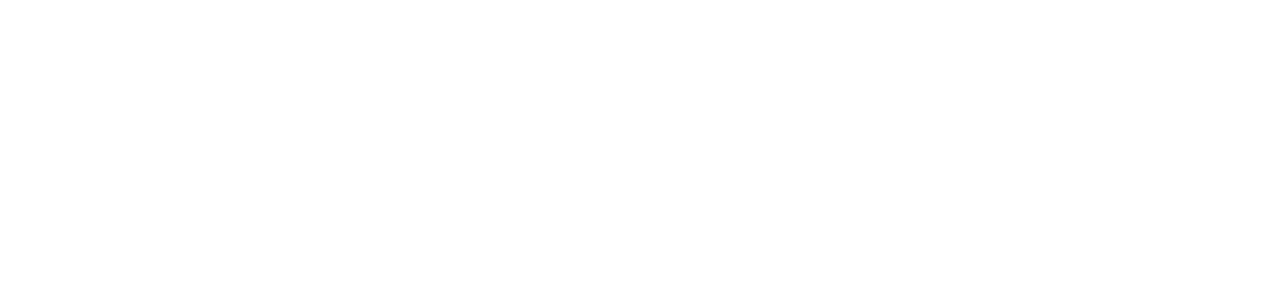
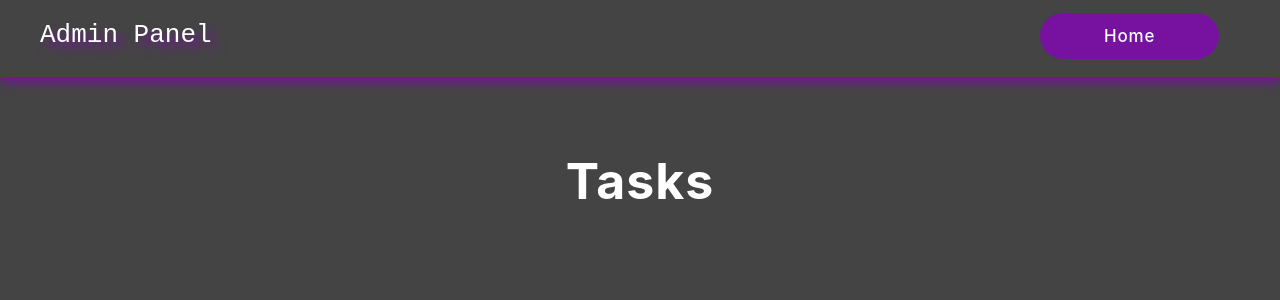
Before and after one commit to petbog/adminPanel, a React (Create React App) app: page /todo in a window 1280 px wide. Shown: the top 300 px of the page. Built offline with nearby package versions, Linux system fonts and the light colour scheme.

Commit message:
добавил страницу todo и рендер дел

```diff
--- a/src/Component/Header/Header.jsx
+++ b/src/Component/Header/Header.jsx
@@ -1,8 +1,11 @@
-import { Link } from 'react-router-dom'
+import { Link, useLocation } from 'react-router-dom'
 import s from './Header.module.css'
 
 
 const Header = () => {
+    const location = useLocation()
+
+
     return (
         <div className={s.Header}>
             <div className={s.container}>
@@ -10,9 +13,16 @@ const Header = () => {
                     <div className={s.logo}>
                         Admin Panel
                     </div>
-                    <nav className="">
-                        <Link to='todo'>Todo</Link>
-                    </nav>
+                    {
+                        location.pathname !== '/' ?
+                            <nav className={s.todoLinl}>
+                                <Link className={s.link} to='/'>Home</Link>
+                            </nav> :
+                            <nav className={s.todoLinl}>
+                                <Link className={s.link} to='todo'>Todo</Link>
+                            </nav>
+                    }
+
                 </div>
             </div>
 
--- a/src/Component/Header/Header.module.css
+++ b/src/Component/Header/Header.module.css
@@ -15,8 +15,8 @@
 
 .textBox {
     display: flex;
-    justify-content: flex-start;
-
+    justify-content: space-between;
+    align-items: baseline;
 }
 
 .logo {
@@ -32,7 +32,7 @@
     overflow: hidden;
     border-right: 4px solid #77119f;
     animation: flashing-border 0.75s step-end infinite,
-    printed-text 5s steps(11);
+        printed-text 5s steps(11);
 }
 
 @keyframes flashing-border {
@@ -48,8 +48,30 @@
         border-color: #77119f;
     }
 }
-@keyframes printed-text{
-    from{
+
+@keyframes printed-text {
+    from {
         width: 0;
     }
 }
+
+.todoLinl {
+    width: 200px;
+    height: 50px;
+}
+
+.link {
+    text-decoration: none;
+    color: #fff;
+    font-size: 17px;
+    background-color: #77119f;
+    font-weight: 500;
+    letter-spacing: 0.8px;
+    padding: 13px 64px;
+    border-radius: 50px;
+    cursor: pointer;
+    transition: all 0.4s ease;
+}
+.link:hover{
+background-color: #a42dd4;
+}
--- a/src/Component/Todo/Todo.jsx
+++ b/src/Component/Todo/Todo.jsx
@@ -1,23 +1,56 @@
-
+import s from './Todo.module.css'
 import { useSelector } from "react-redux"
 import { selectCron } from "../../Redux/Slice/cronSlice"
+import Header from './../Header/Header';
 
 
 const Todo = () => {
     const { item } = useSelector(selectCron)
+    console.log(item)
     // const [storage, setStorage] = useState([])
 
     // useEffect(() => {
     //     localStorage && setStorage(JSON.parse(localStorage.getItem('cron')))
     // }, [])
     return (
-        <div className="">
-            {item.map((todo, i) => (
-                <div className="">
-                    <p className="">{todo.value}dsgdfgfdzgg</p>
+        <div className={s.todo}>
+            <Header />
+            <div className={s.box}>
+                <div className={s.title}>
+                    <h1>Tasks</h1>
                 </div>
-
-            ))}
+            </div>
+            <div className={s.itemTask}>
+                {
+                    item.map((data, i) => (
+                        <div key={i} className="">
+                            <div className="">{data.value}</div>
+                            <div className="">{data.year}</div>
+                            {
+                                data.month.map((month, i) => (
+                                    <div key={i} className="">{month}</div>
+                                ))
+                            }
+                            {
+                                data.timeMonth.map((timeMonth, i) => (
+                                    <div key={i} className="">{timeMonth}</div>
+                                ))
+                            }
+                            {
+                                data.day.map((day, i) => (
+                                    <div key={i} className="">{day}</div>
+                                ))
+                            }
+                            {
+                                data.hour.map((hour, i) => (
+                                    <div key={i} className="">{hour}</div>
+                                ))
+                            }
+                            <div className="">{data.startDate}-{data.endDate}</div>
+                        </div>
+                    ))
+                }
+            </div>
         </div>
     )
 }
--- a/src/Component/Todo/Todo.module.css
+++ b/src/Component/Todo/Todo.module.css
@@ -0,0 +1,12 @@
+.todo{
+    height: 100vh;
+}
+.box{
+    display: flex;
+    justify-content: center;
+}
+.title{
+    color: #fff;
+    font-size: 25px;
+    letter-spacing: 1px;
+}
--- a/src/Page/Home/Home.module.css
+++ b/src/Page/Home/Home.module.css
@@ -2,4 +2,5 @@
     max-width: 1200px;
     box-sizing: border-box;
     margin: 0 auto;
+
 }
```
